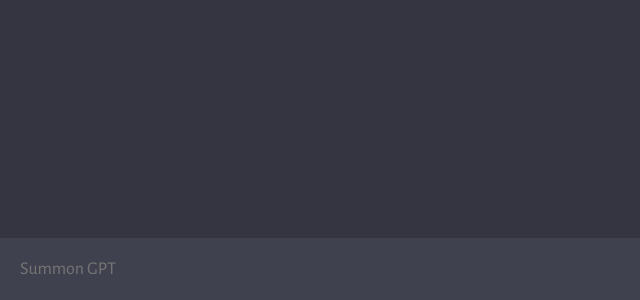
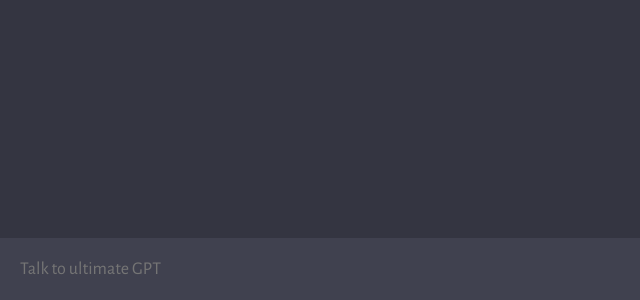
Before and after one commit to melonmusk2/UltimateGPT, a website built with Vite: page client/index.html in a window 1280 px wide. Shown: the part 500-800 px from the top of the page, 0-640 px from the left. Built offline with nearby package versions, Linux system fonts and the light colour scheme.

Commit message:
Update index.html

```diff
--- a/client/index.html
+++ b/client/index.html
@@ -12,7 +12,7 @@
       <div id="chat_container"></div>
 
       <form>
-        <textarea name="prompt" rows="1" cols="1" placeholder="Summon GPT"></textarea>
+        <textarea name="prompt" rows="1" cols="1" placeholder="Talk to ultimate GPT"></textarea>
         <button type="submit"><img src="assets/send.svg" alt="send" />
       </form>
     </div>
```
